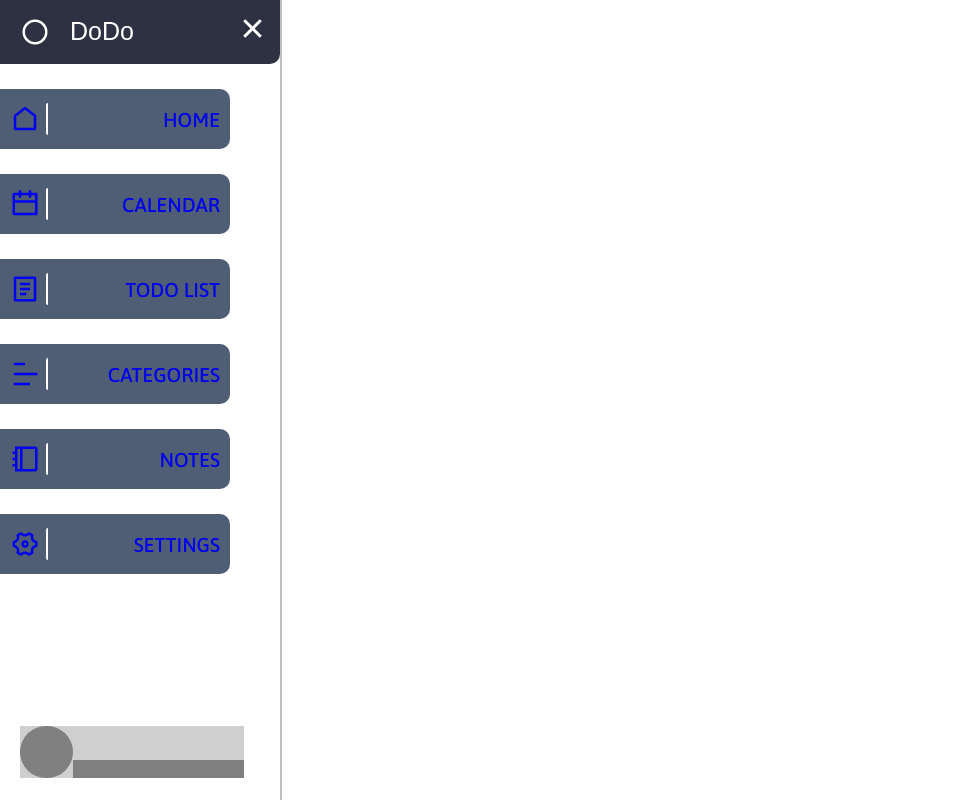
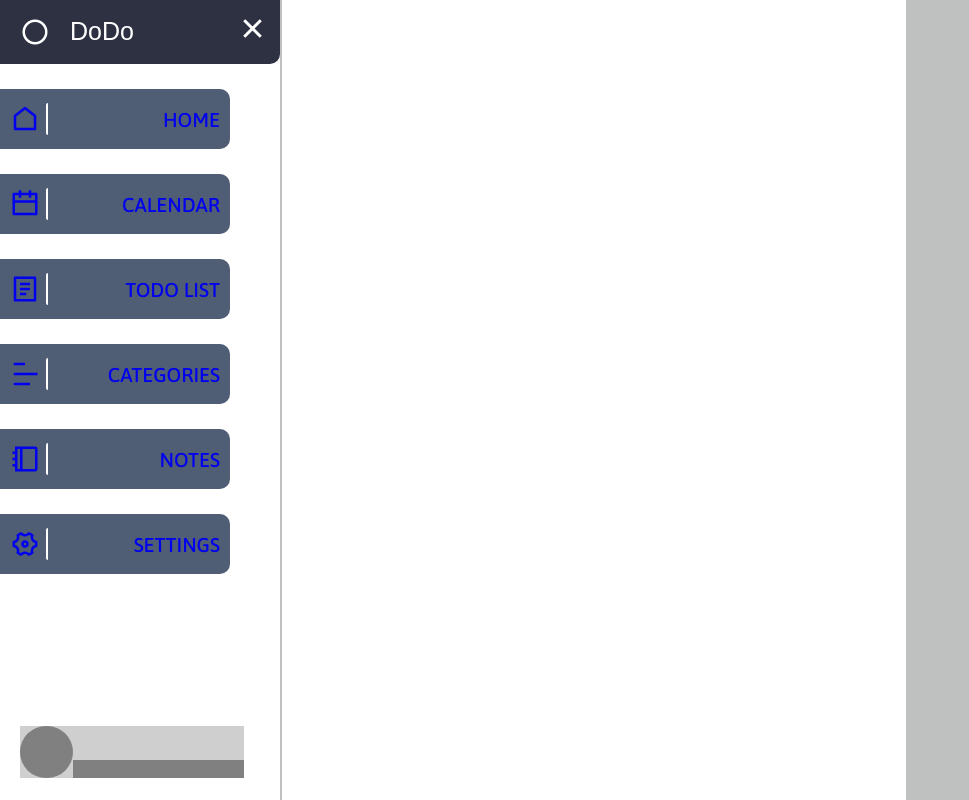
Before and after one commit to akai-org/akaitodo-frontend, a React (Create React App) app: page / in a window 1280 px wide. Shown: the top 800 px of the page, without its empty margins (0-969 px from the left). Built offline with nearby package versions, Linux system fonts and the light colour scheme.

Commit message:
important - base of routing

```diff
--- a/src/App.js
+++ b/src/App.js
@@ -1,21 +1,16 @@
 import React from "react";
 import { BrowserRouter as Router, Routes, Route } from "react-router-dom";
+import NavBar from "./components/NavBar";
+import Home from "./components/Home";
 import "./styles/App.css";
-import NavBar from "./components/NavBar";
-import HomeMiddle from "./components/HomeMiddle";
-import HomeRight from "./components/HomeRight";
-
 
 function App() {
   return (
-    <div className="home">
+    <div className="main">
       <Router>
-        <NavBar className="left"></NavBar>
-        <HomeMiddle className="middle"></HomeMiddle>
-        <HomeRight className="right"></HomeRight>
-
+        <NavBar/>
         <Routes>
-          <Route path="/" />
+          <Route path="/" element={<Home></Home>}/>
         </Routes>
       </Router>
     </div>
--- /dev/null
+++ b/src/components/Home.js
@@ -0,0 +1,16 @@
+import React from "react";
+import HomeMiddle from "./HomeMiddle.js";
+import HomeRight from "./HomeRight.js";
+import "../styles/App.css";
+import "../styles/Home.css";
+
+function Home() {
+    return (
+        <div className="home">
+            <HomeMiddle className="middle"></HomeMiddle>
+            <HomeRight className="right"></HomeRight>
+        </div>
+    )
+}
+
+export default Home;
--- a/src/components/NavBar.js
+++ b/src/components/NavBar.js
@@ -1,4 +1,4 @@
-import React, {useState} from "react";
+import React, { useState } from "react";
 import { Link } from "react-router-dom";
 import "../styles/App.css";
 import "../styles/NavBar.css";
--- /dev/null
+++ b/src/styles/Home.css
@@ -0,0 +1,6 @@
+
+.home {
+    height: 100vh;
+    width: 100%;
+    display: flex;
+  }
--- a/src/styles/NavBar.css
+++ b/src/styles/NavBar.css
@@ -1,4 +1,8 @@
 /* MAIN AND UP STYLE */
+.navbar {
+  display: flex;
+}
+
 .navbar-container {
   height: 100vh;
   width: 280px;
```
